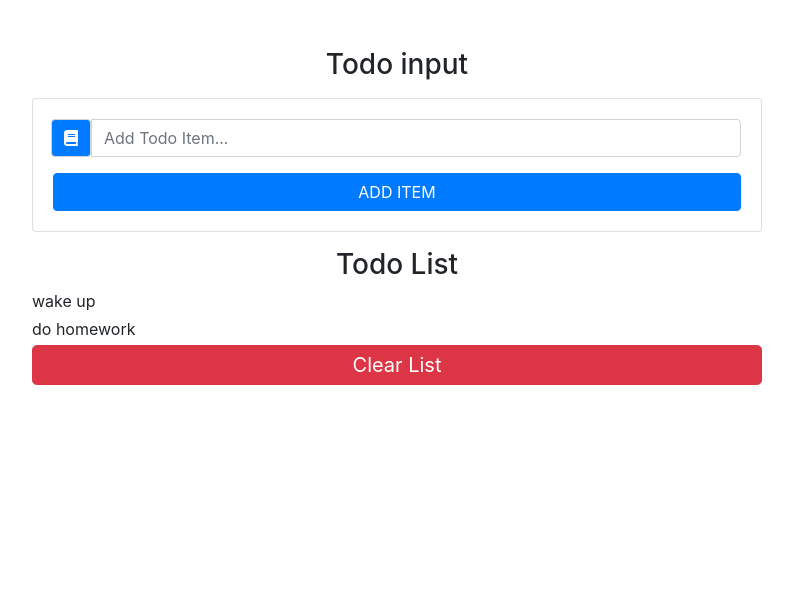
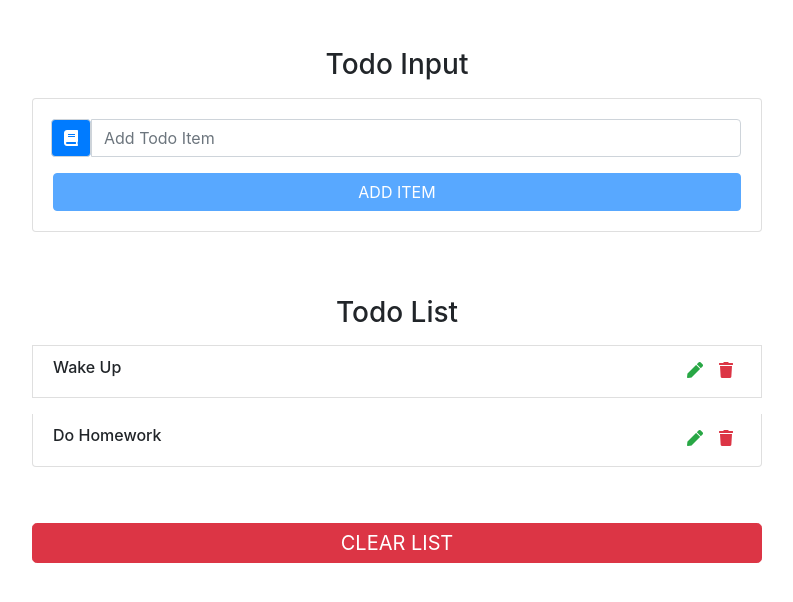
Before and after one commit to salvadorgnolasco/react-todo-list, a React (Create React App) app: page / in a window 1280 px wide. Shown: the top 602 px of the page, without its empty margins (243-1036 px from the left). Built offline with nearby package versions, Linux system fonts and the light colour scheme.

Commit message:
Edition and elimination of items completed

```diff
--- a/src/App.js
+++ b/src/App.js
@@ -48,10 +48,6 @@ export default class App extends Component {
   handleSubmit = (e) => {
     e.preventDefault();
 
-    if (this.state.description === '') {
-      return;
-    }
-
     const newItem = {
       itemId: this.state.itemId,
       description: this.state.description,
@@ -76,11 +72,22 @@ export default class App extends Component {
   }
 
   handleDeleteItem = (itemId) => {
-    console.log('Delete item');
+    const items = this.state.items.filter((item) => item.itemId !== itemId);
+    this.setState({
+      items: items,
+    });
   }
 
   handleEditItem = (itemId) => {
-    console.log('Edit item');
+    const filteredItems = this.state.items.filter((item) => item.itemId !== itemId);
+    const item = this.state.items.find((item) => item.itemId === itemId);
+
+    this.setState({
+      itemId: item.itemId,
+      description: item.description,
+      items: filteredItems,
+      editItem: true,
+    });
   }
 
   render() {
@@ -90,13 +97,13 @@ export default class App extends Component {
           <div className="row">
             <div className="col-10 mx-auto col-md-8 mt-5">
               <TodoInput
+                //           TodoInputProps
                 description={this.state.description}
-                //           TodoInputProps
-                item={''}
+                editItem={this.state.editItem}
                 // -------------------------------------
                 handleSubmit={this.handleSubmit}
                 handleChange={this.handleChange}
-                // -------------------------------------
+              // -------------------------------------
               />
               <TodoList
                 //           TodoListProps
--- a/src/components/TodoInput.js
+++ b/src/components/TodoInput.js
@@ -20,9 +20,10 @@ import React, { Component } from 'react';
 
 export default class TodoInput extends Component {
   render() {
+
     return (
       <div>
-        <h3 className="text-capitilize text-center">Todo input</h3>
+        <h3 className="text-capitalize text-center">Todo input</h3>
         <div className="card card-body my-3">
           <form onSubmit={this.props.handleSubmit}>
             <div className="input-group">
@@ -34,15 +35,21 @@ export default class TodoInput extends Component {
               <input
                 type="text"
                 className="form-control text-capitalize"
-                placeholder="Add todo item..."
+                placeholder="Add todo item"
                 onChange={this.props.handleChange}
                 name="todoItem"
                 value={this.props.description}
               />
             </div>
-            <button type="submit"
-              className="btn btn-block btn-primary mt-3 text-uppercase">
-              Add item
+            <button
+              type="submit"
+              disabled={this.props.description === ''}
+              className={
+                this.props.editItem ?
+                "btn btn-block btn-success mt-3 text-uppercase" :
+                "btn btn-block btn-primary mt-3 text-uppercase"}
+              >
+              {this.props.editItem ? 'Edit Item' : 'Add item'}
             </button>
           </form>
         </div>
--- a/src/components/TodoItem.js
+++ b/src/components/TodoItem.js
@@ -20,11 +20,23 @@ import React, { Component } from 'react';
 
 
 export default class TodoItem extends Component {
+
   render() {
+    const { item, handleDeleteItem, handleEditItem } = this.props;
+    const description = item.description;
+
     return (
-      <div className="mt-1 mb-1">
-        {this.props.item.description}
-      </div>
+      <li className="list-group-item text-capitalize d-flex justify-content-between my-2">
+        <h6>{description}</h6>
+        <div className="todo-icon">
+          <span className="mx-2 text-success" onClick={handleEditItem}>
+            <i className="fas fa-pen" />
+          </span>
+          <span className="mx-2 text-danger" onClick={handleDeleteItem}>
+            <i className="fas fa-trash" />
+          </span>
+        </div>
+      </li>
     )
   }
 }
--- a/src/components/TodoList.js
+++ b/src/components/TodoList.js
@@ -23,10 +23,11 @@ export default class TodoList extends Component {
   render() {
     return (
       <div>
+        <ul className="list-group my-5">
           <h3 className="text-capitilize text-center mt-3">Todo List</h3>
           {
             this.props.items.map((todoItem) => <TodoItem
-            key = {todoItem.itemId}
+              key={todoItem.itemId}
               //      TodoItemProps
               item={todoItem}
               // ---------------------
@@ -35,9 +36,10 @@ export default class TodoList extends Component {
             // ---------------------
             ></TodoItem>)
           }
+        </ul>
         <button
           type="button"
-          className="btn btn-danger btn-lg btn-block p-1"
+          className="btn btn-danger btn-lg btn-block p-1 text-uppercase"
           onClick={this.props.handleClearList}
         >
           Clear List
```
Lines whose indentation alone changed are shown as unchanged.
